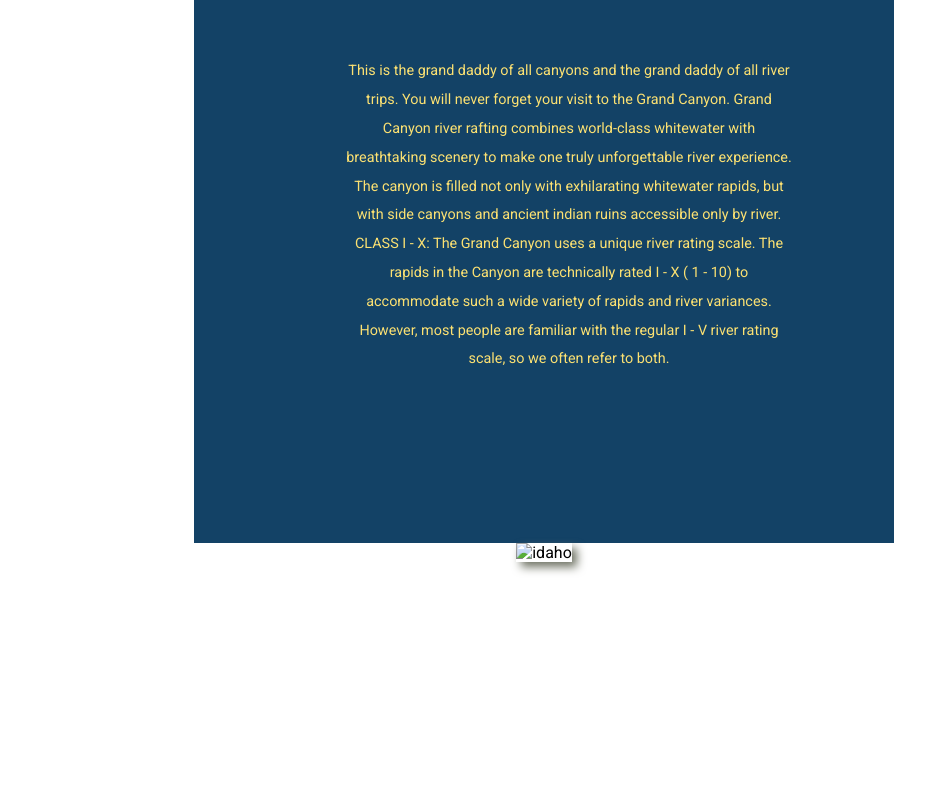
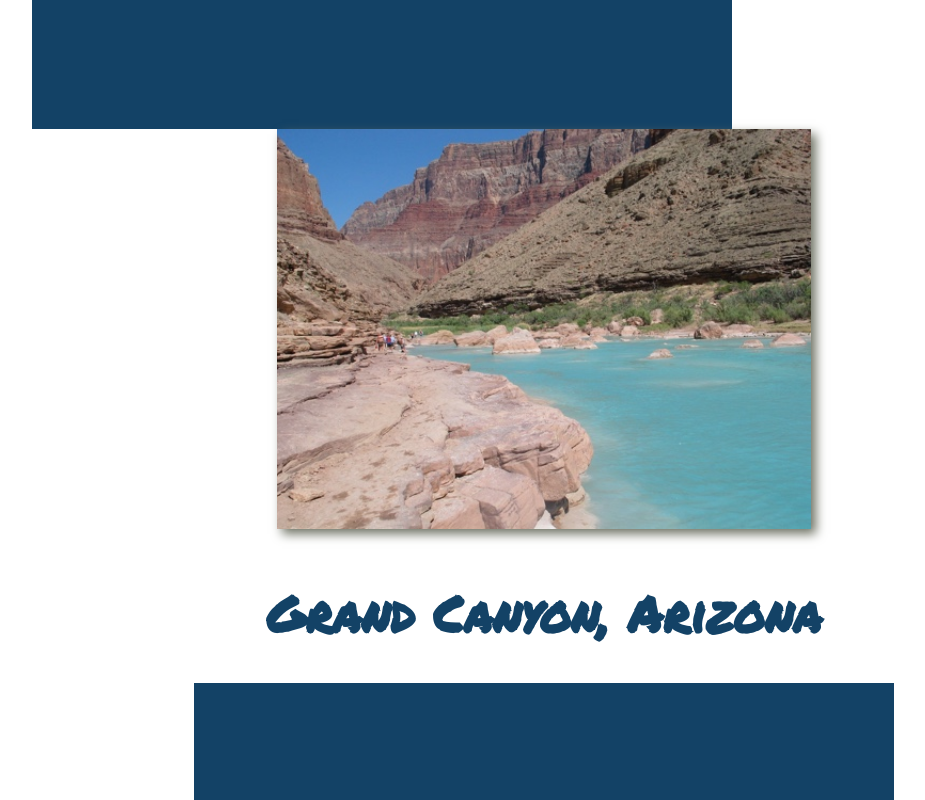
Before and after one commit to jicmette/WDD-130-Web-Fundamentals, a plain HTML site: page wwr/rivers.html in a window 1280 px wide. Shown: the part 2060-2860 px from the top of the page, without its empty margins (96-1021 px from the left). Drawn offline with Linux system fonts and the light colour scheme; the site is published under a folder, as on GitHub Pages, so addresses that start at the root find nothing.

Commit message:
Update Links

```diff
--- a/wwr/rivers.html
+++ b/wwr/rivers.html
@@ -57,7 +57,7 @@
                 </p>
             </div>
             <div class="idaho">
-                <img src="/wwr/images/idahoimage.jpg" alt="idaho">
+                <img src="images/idahoimage.jpg" alt="idaho">
             </div>
 
         </div>
@@ -84,7 +84,7 @@
                 </p>
             </div>
             <div class="utah">
-                <img src="/wwr/images/littlecolorado.jpg" alt="utah">
+                <img src="images/littlecolorado.jpg" alt="utah">
             </div>
         </div>
 
@@ -109,7 +109,7 @@
                 </p>
             </div>
             <div class="arizona">
-                <img src="/wwr/images/rafting11_1024.jpg" alt="idaho">
+                <img src="images/rafting11_1024.jpg" alt="idaho">
             </div>
         </div>
 
```
